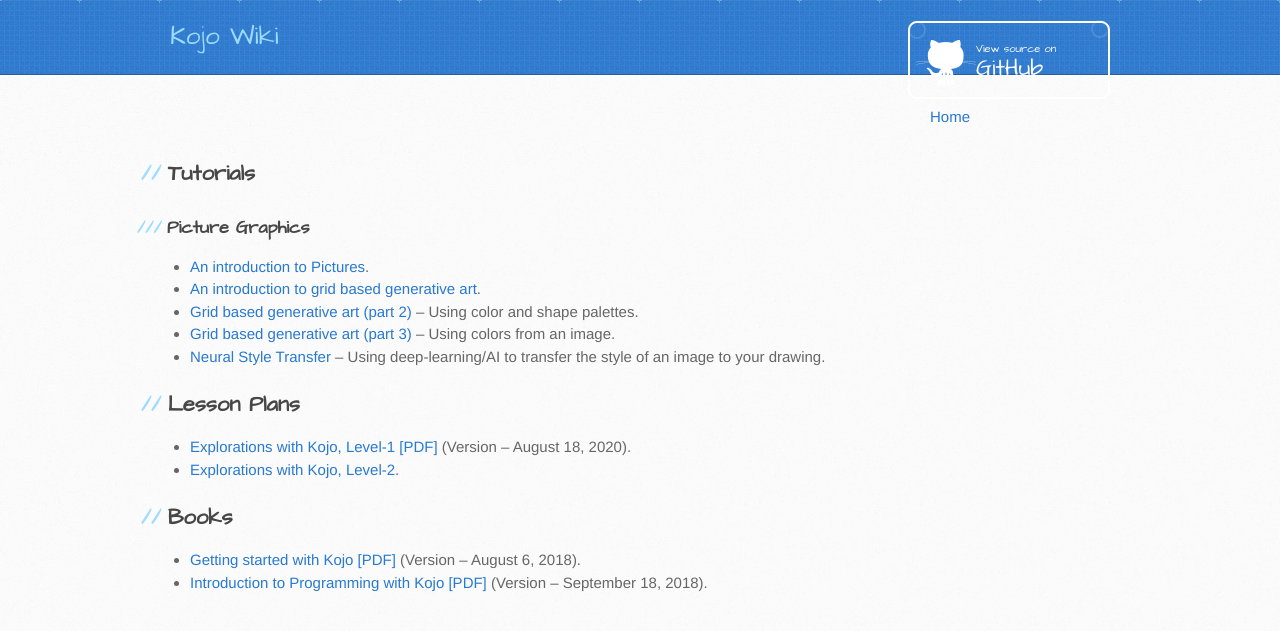
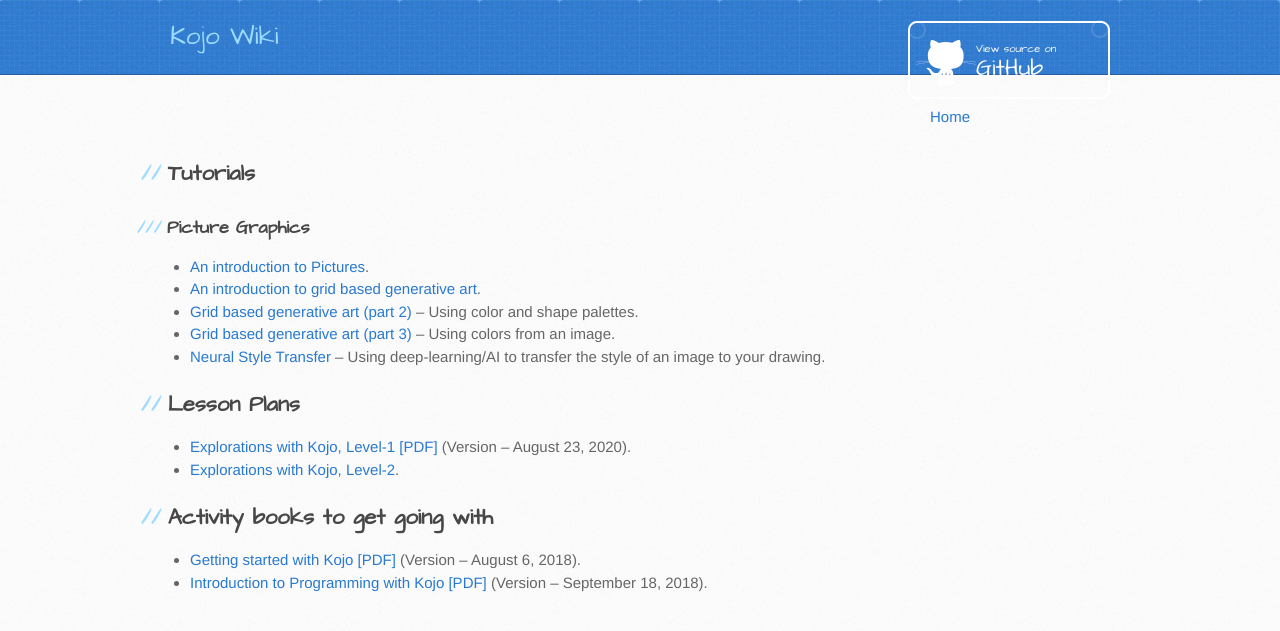
Before and after one commit to kojodoc/kojodoc.github.io, a Jekyll site: the page built from tutorials-index.md, in a window 1280 px wide and 900 px high. Shown: the top 631 px of the window. Built offline with Jekyll 4.4.1, drawn with Linux system fonts in a browser that asks for light colours; our own code applies the rules of GitHub Pages for plain Markdown files; the repository's description, which GitHub fills in, is left out.

Commit message:
Update level 1 book.

```diff
--- a/tutorials-index.md
+++ b/tutorials-index.md
@@ -11,10 +11,11 @@
 * [Neural Style Transfer](tutorials/neural-style.html) -- Using deep-learning/AI to transfer the style of an image to your drawing.
 
 ## Lesson Plans
-* [Explorations with Kojo, Level-1 [PDF]](https://github.com/litan/kojo/releases/download/2.9.05_release/Kojo-Lessons-Level1-180820.pdf) (Version -- August 18, 2020).
+* [Explorations with Kojo, Level-1 [PDF]](assets/pdf-books/Kojo-Lessons-Level1-230820.pdf) (Version -- August 23, 2020).
 * [Explorations with Kojo, Level-2](tutorials/lessons-level2/index.html).
 
-## Books
+<a name="books">
+## Activity books to get going with
 * [Getting started with Kojo [PDF]](https://github.com/litan/kojo/releases/download/2.9.05_release/getting-started-06-08-18.pdf) (Version -- August 6, 2018).
 * [Introduction to Programming with Kojo [PDF]](https://github.com/litan/kojo/releases/download/2.9.05_release/intro-to-programming-180918.pdf) (Version -- September 18, 2018).
 
```
Also changed, not shown: 1 other file.
